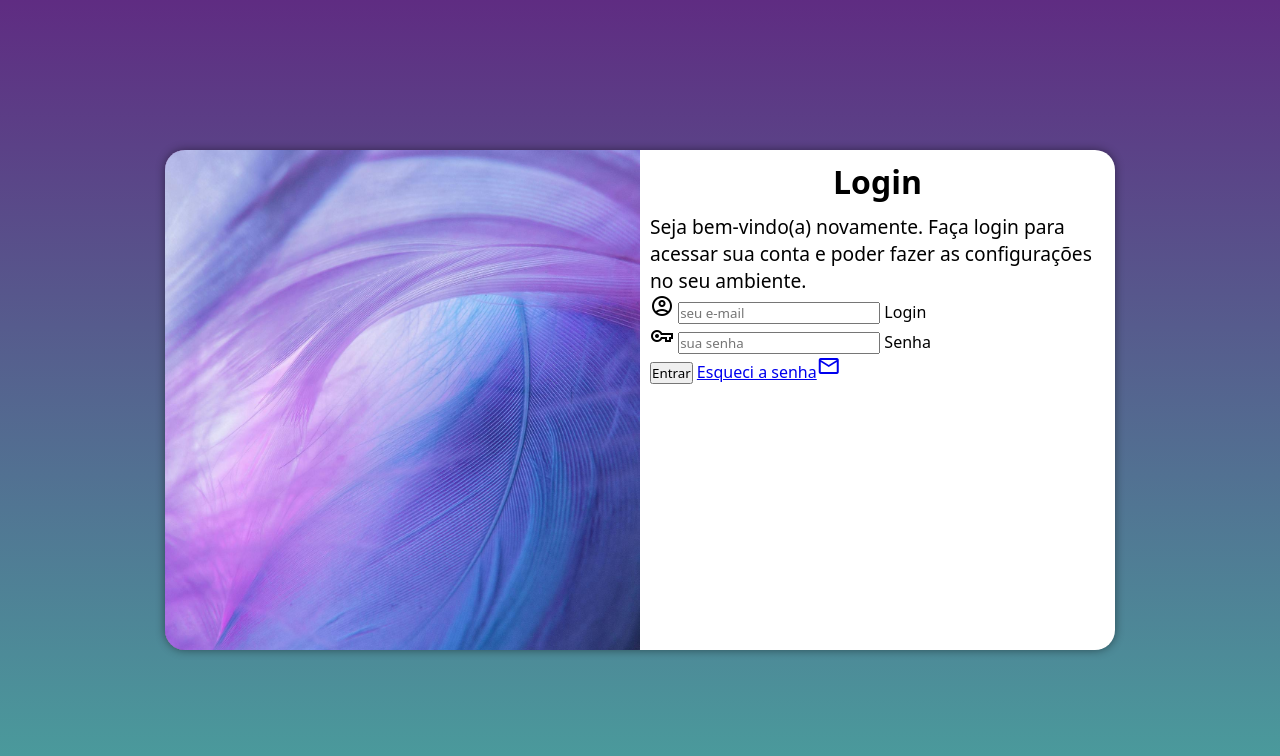
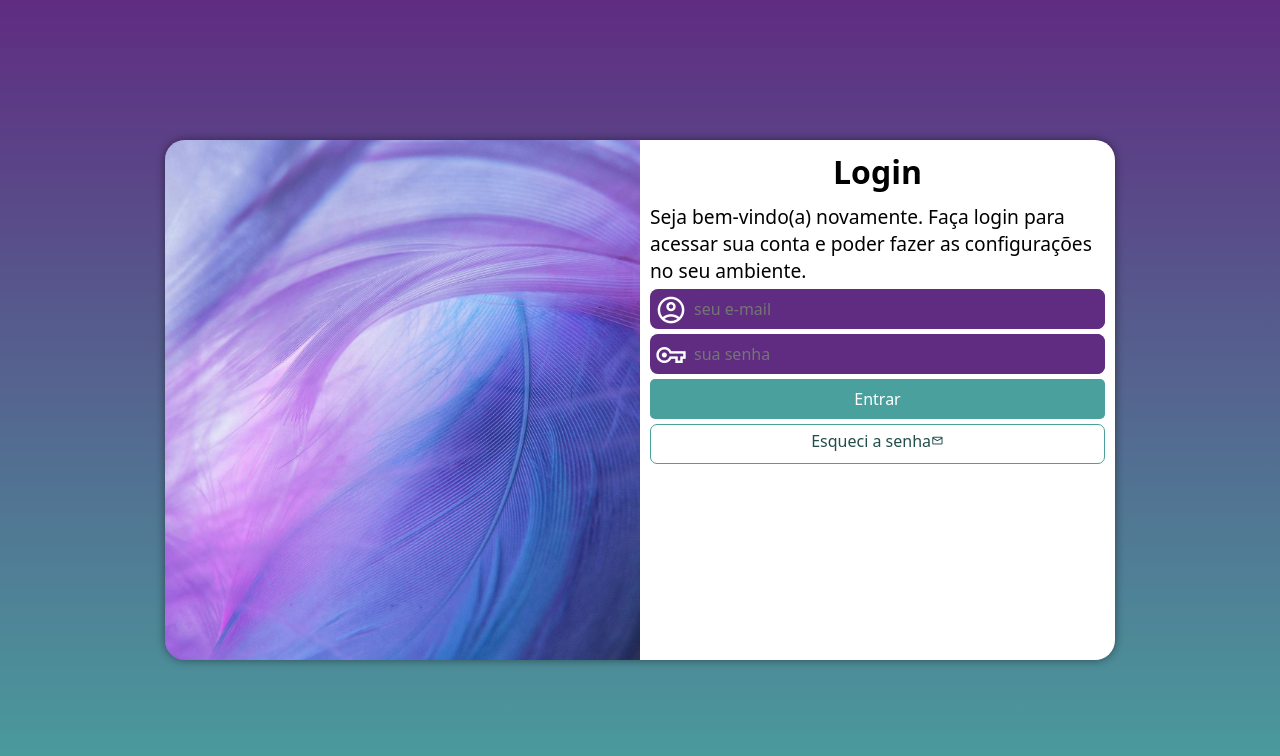
Before and after one commit to nathanprestesdeveloper/projeto-login, a plain HTML site: page index.html in a window 1280 px wide. Drawn offline with nearby package versions, Linux system fonts and the light colour scheme.

Commit message:
Atualizações

```diff
--- a/estilos/mediaquery.css
+++ b/estilos/mediaquery.css
@@ -49,5 +49,5 @@
 
     div#formulario > p {
     font-size: 1.2em;
+    }
 }
-}
--- a/estilos/style.css
+++ b/estilos/style.css
@@ -12,7 +12,7 @@ Lilás: #5f2c82
 
     padding: 0px;
     margin: 0px;
-    box-sizing: border-box; /*Borda faça parte da conta*/
+    box-sizing: border-box;
 }
 
 html, body {
@@ -31,7 +31,7 @@ main {
 section#login {
     background-color: white;
     width: 250px;
-    height: 500px;
+    height: 520px;
     border-radius: 20px;
     box-shadow: 0px 0px 10px rgba(0, 0, 0, 0.450);
     overflow: hidden;
@@ -64,3 +64,77 @@ div#formulario > h1 {
     text-align: center;
     margin-bottom: 10px;
 }
+
+div#formulario > p {
+    font-size: 0.8em;
+}
+
+form > div.campo {
+    background-color: #5f2c82;
+    height: 40px;
+    width: 100%;
+    display: block;
+    border-radius: 8px;
+    margin: 5px 0px;
+}
+
+div.campo > label {
+    display: none;
+}
+
+div.campo > span {
+    color: white;
+    font-size: 2em;
+    width: 40px;
+    padding: 5px;
+}
+
+div.campo > input {
+    background-color: #5f2c82;
+    font-size: 1em;
+    width: calc(100% - 43px);
+    transform: translate(43px, -41.9px);
+    height: 100%;
+    border: 0px;
+    border-radius: 8px;
+    padding: 1px;
+}
+
+form > input[type=submit] {
+    display: block;
+    font-size: 1em;
+    width: 100%;
+    height: 40px;
+    background-color: #49a09d;
+    color: white;
+    border: none;
+    border-radius: 5px;
+    cursor: pointer;
+}
+
+form input[type=submit]:hover {
+    background-color: #214d4b;
+}
+
+form > a.botao {
+    display: block;
+    text-align: center;
+    font-size: 1em;
+    width: 100%;
+    height: 40px;
+    padding-top: 5px;
+    margin-top: 5px;
+    background-color: white;
+    color: #214d4b;
+    border: 1px solid #49a09d;
+    border-radius: 7px;
+    text-decoration: none;
+}
+
+form > a.botao:hover {
+    background-color: #60d2ce;
+}
+
+form > a.botao > span {
+    font-size: 0.8em;
+}
--- a/index.html
+++ b/index.html
@@ -29,7 +29,7 @@
                         <label for="isenha">Senha</label>
                     </div>
                     <input type="submit" value="Entrar">
-                    <a href="esqueci.html">Esqueci a senha<span class="material-symbols-outlined">mail</span></a>
+                    <a href="esqueci.html" class="botao">Esqueci a senha<span class="material-symbols-outlined">mail</span></a>
                 </form>
             </div>
         </section>
```
